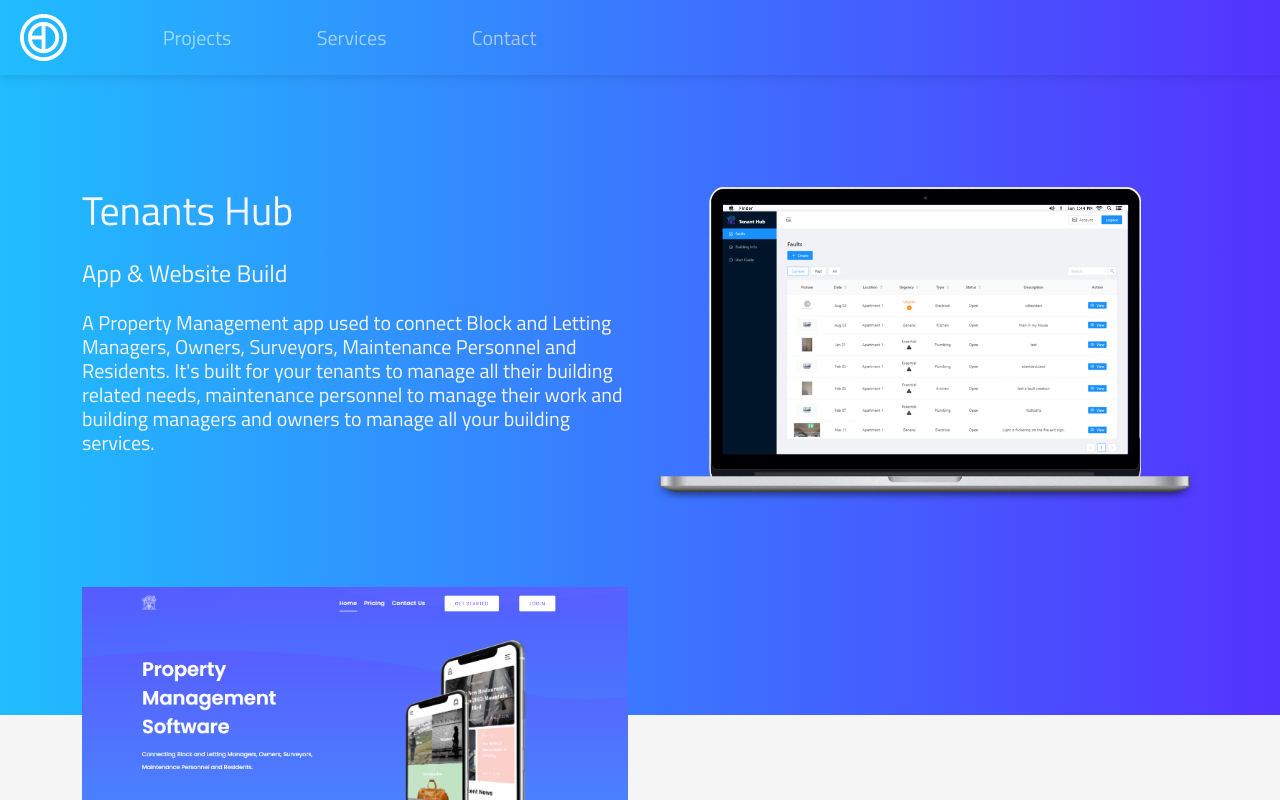
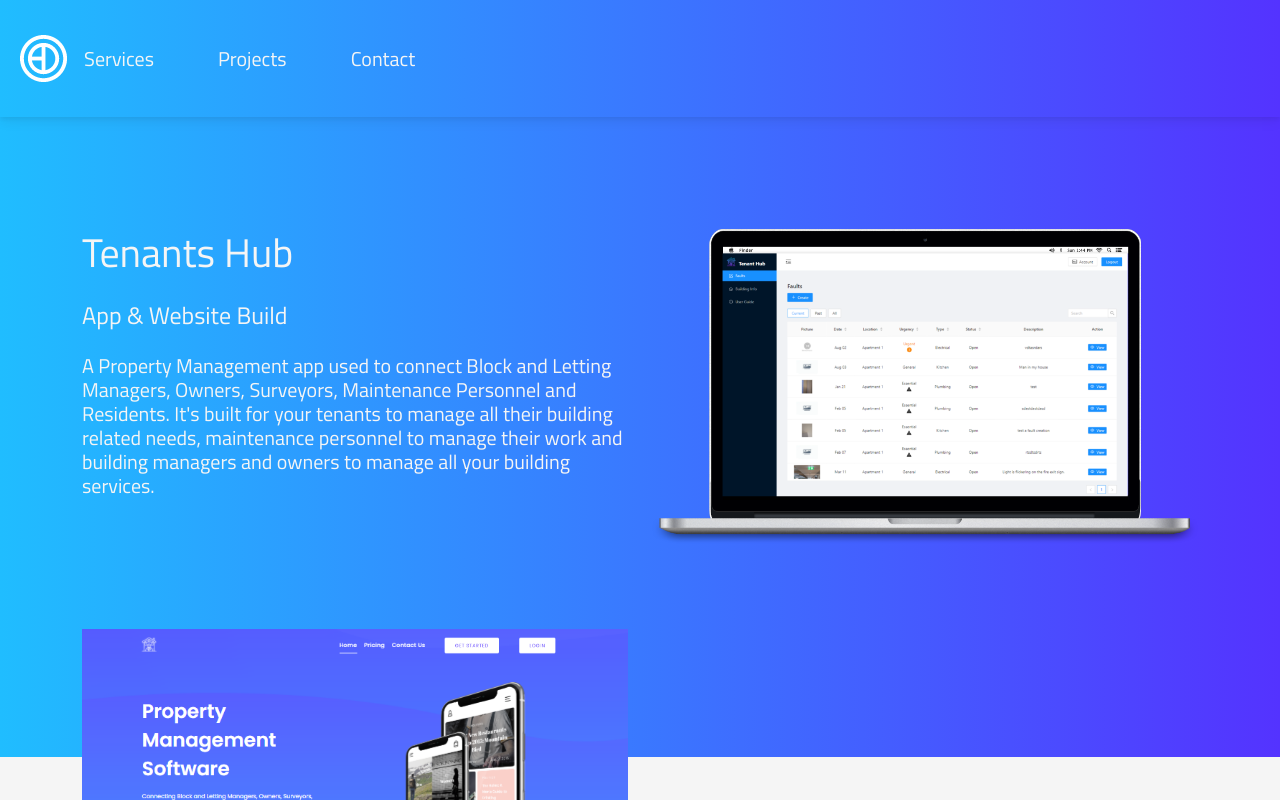
Before and after one commit to bendandoSolo/bendando, a Next.js app: page /tenants-hub in a window 1280 px wide. Shown: the top 800 px of the page. Built offline with nearby package versions, Linux system fonts and the light colour scheme.

Commit message:
Added new fullscreen navbar menu

```diff
--- a/components/Navbar.js
+++ b/components/Navbar.js
@@ -1,18 +1,40 @@
-import React from "react";
-
 // Next
 import Link from "next/link";
+import { useState } from "react";
 
 export default function Navbar() {
+  const [navToggle, setNavToggle] = useState(false);
+
+  const toggle = () => {
+    setNavToggle(!navToggle);
+  };
+
   return (
     <nav className="navbar navbar-expand-lg navbar-dark">
       <div className="container-fluid">
         <Link href="/">
-          <a className="navbar-brand me-5 ms-2">
+          <a className="navbar-brand ms-2">
             <img className="landing-img" src="/images/logo.png" />
           </a>
         </Link>
-        <button
+
+        <button id="nav-btn-toggle" onClick={toggle}>
+          <i className={navToggle ? "fas fa-times" : "fas fa-bars"}></i>
+        </button>
+
+        <div className={navToggle ? "test-nav-items active" : "test-nav-items"}>
+          <li>
+            <Link href="/services">Services</Link>
+          </li>
+          <li>
+            <Link href="/projects">Projects</Link>
+          </li>
+          <li>
+            <Link href="/contact">Contact</Link>
+          </li>
+        </div>
+
+        {/* <button
           className="navbar-toggler"
           type="button"
           data-mdb-toggle="collapse"
@@ -22,8 +44,8 @@
           aria-label="Toggle navigation"
         >
           <i className="fas fa-bars"></i>
-        </button>
-        <div className="collapse navbar-collapse" id="navbarNav">
+        </button> */}
+        {/* <div className="collapse navbar-collapse" id="navbarNav">
           <ul className="navbar-nav">
             <li className="nav-item">
               <Link href="/projects">
@@ -41,7 +63,7 @@
               </Link>
             </li>
           </ul>
-        </div>
+        </div> */}
       </div>
     </nav>
   );
--- a/pages/contact.js
+++ b/pages/contact.js
@@ -109,7 +109,7 @@
               </h5>
               <ul>
                 <li>
-                  <a href="mailto:enquiries@bendando.com">
+                  <a href="mailto:enquiries@bendando.com" className="link">
                     <i
                       className="far fa-envelope me-3"
                       style={{ paddingTop: "10px" }}
@@ -118,7 +118,7 @@
                   </a>
                 </li>
                 <li>
-                  <a href="tel:+4402085438117">
+                  <a href="tel:+4402085438117" className="link">
                     <i
                       className="fas fa-phone me-3"
                       style={{ paddingTop: "10px" }}
--- a/styles/globals.css
+++ b/styles/globals.css
@@ -217,10 +217,6 @@
   color: whitesmoke;
 }
 
-.connect a {
-  color: whitesmoke;
-}
-
 .connect form input,
 .connect form textarea {
   padding: 1rem;
@@ -228,6 +224,15 @@
 
 .connect-links {
   font-size: 2rem;
+}
+
+.link {
+  color: whitesmoke;
+}
+
+.link:hover {
+  opacity: 0.6;
+  color: whitesmoke;
 }
 
 /* winaflat */
@@ -548,3 +553,70 @@
 .carousel-control-next {
   border: 0;
 }
+
+#nav-btn-toggle {
+  position: absolute;
+  z-index: 1000;
+  top: 10px;
+  right: 10px;
+  background-color: transparent;
+  width: 50px;
+  height: 50px;
+  font-size: 22px;
+  border: none;
+  color: whitesmoke;
+}
+
+@media screen and (min-width: 992px) {
+  #nav-btn-toggle {
+    display: none;
+  }
+}
+
+.test-nav-items {
+  position: fixed;
+  top: 0;
+  right: -100%;
+  width: 100vw;
+  height: 100vh;
+  background-color: purple;
+  z-index: 100;
+  display: flex;
+  justify-content: space-evenly;
+  align-items: center;
+  flex-direction: column;
+  transition: 0.5s;
+  list-style: none;
+}
+
+.test-nav-items a {
+  color: whitesmoke;
+  margin-right: 0;
+}
+
+@media screen and (min-width: 992px) {
+  .test-nav-items {
+    position: relative;
+    background-color: transparent;
+    z-index: 100;
+    flex-direction: row;
+    transition: none;
+    top: 0;
+    right: 0;
+    height: 100px;
+    justify-content: flex-start;
+  }
+  .test-nav-items a {
+    color: whitesmoke;
+    margin-right: 4rem;
+  }
+}
+
+.test-nav-items.active {
+  right: 0;
+  transition: 0.5s;
+}
+
+.navbar-brand {
+  margin-right: 5rem;
+}
```
